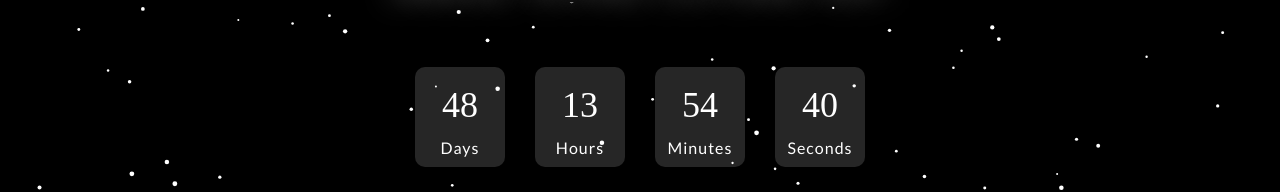
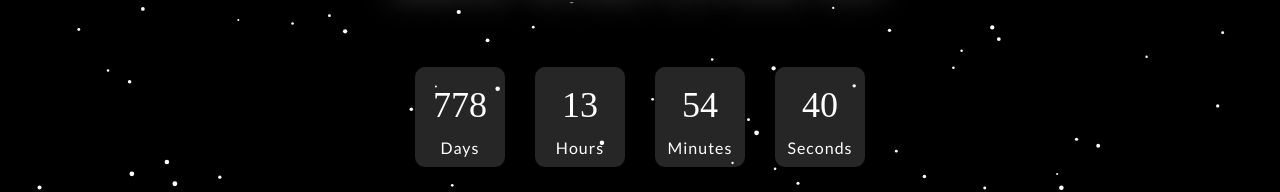
Before and after one commit to tanveeiii/Event-Management-System, a React (Vite) app in the folder event-frontend/: page / in a window 1280 px wide. Shown: the part 413-605 px from the top of the page. Built offline with nearby package versions, Linux system fonts and the light colour scheme.

Commit message:
Update Countdown.jsx

```diff
--- a/event-frontend/src/components/Countdown.jsx
+++ b/event-frontend/src/components/Countdown.jsx
@@ -4,7 +4,7 @@ import Button from './Button';
 
 function Countdown() {
   const calculateTimeLeft = () => {
-    const targetDate = new Date("2024-12-31T00:00:00");
+    const targetDate = new Date("2026-12-31T00:00:00");
     const now = new Date();
     const difference = targetDate - now;
 
```
